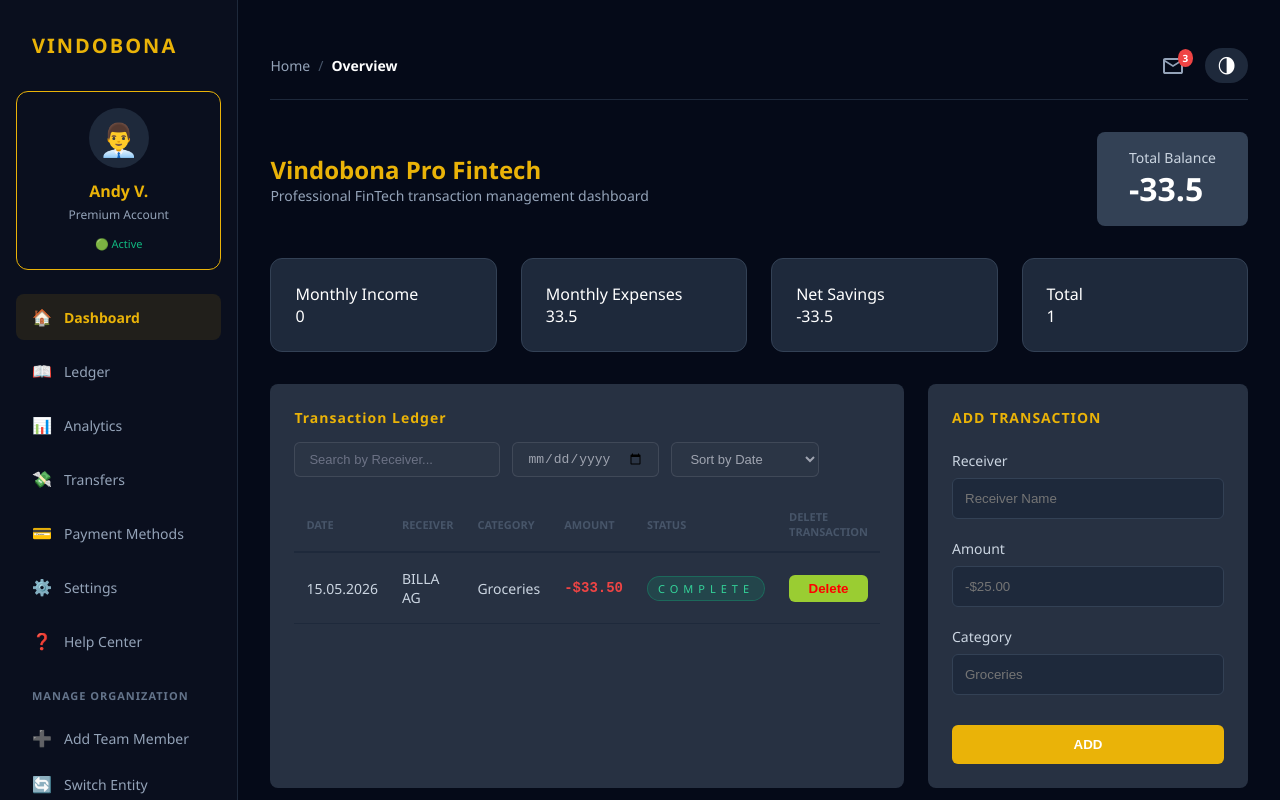
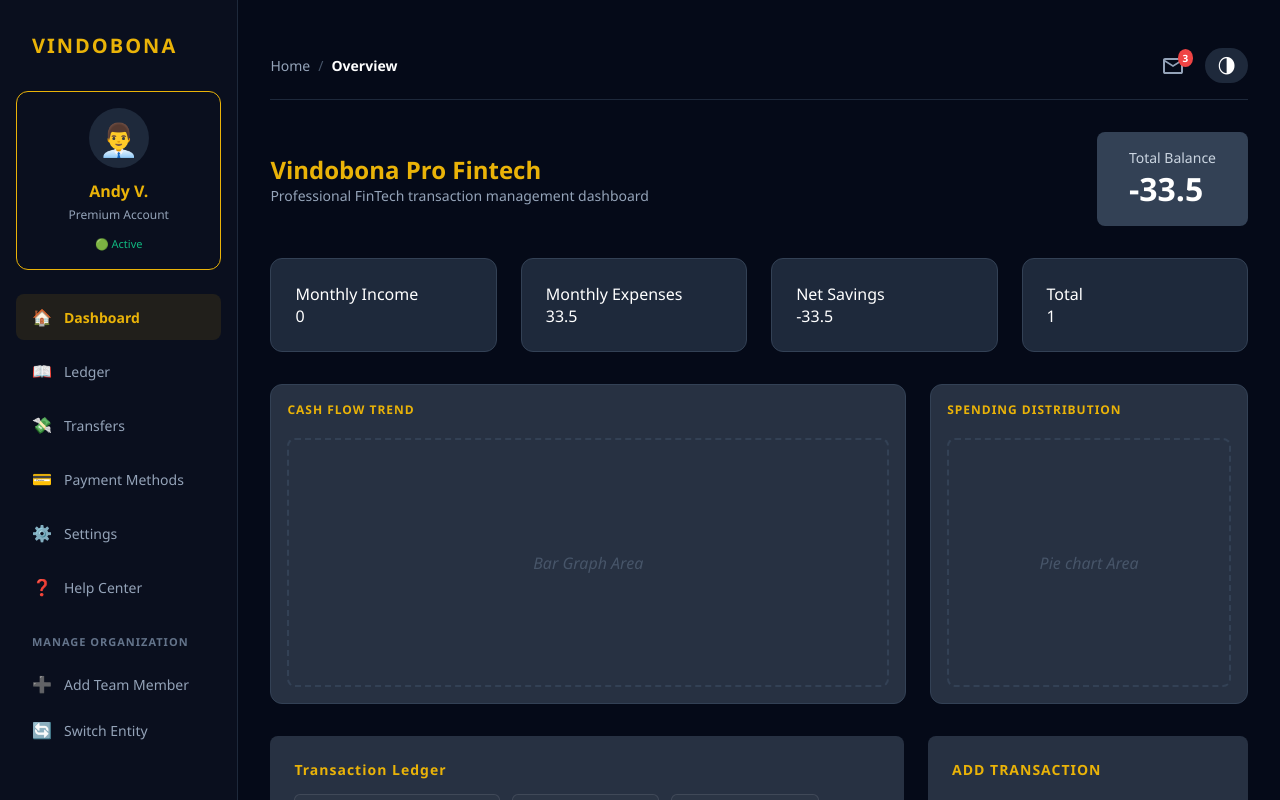
Before and after one commit to AndyRugero/Vindobona-Pro-FinTech, a React (Vite) app: page / in a window 1280 px wide. Shown: the top 800 px of the page. Built offline with nearby package versions, Linux system fonts and the light colour scheme.

Commit message:
nalyse..Layout erstellt und Recharts installiert

```diff
--- a/package.json
+++ b/package.json
@@ -11,7 +11,8 @@
   },
   "dependencies": {
     "react": "^19.2.4",
-    "react-dom": "^19.2.4"
+    "react-dom": "^19.2.4",
+    "recharts": "^3.8.1"
   },
   "devDependencies": {
     "@eslint/js": "^9.39.4",
--- /dev/null
+++ b/src/App.grid.css
@@ -0,0 +1,44 @@
+.analytic-grid {
+    display: grid;
+    grid-template-columns: 2fr 1fr;
+    /*two equal columns side by side*/
+    gap: 24px;
+    /*space btn charts*/
+    margin-top: 32px;
+    margin-bottom: 32px;
+
+    /*space btn letdger bellow */
+}
+
+.chart-box {
+    background-color: #273142;
+    padding: 16px;
+    min-height: 320px;
+    border: 1px solid #334155;
+    /* room for drawing later */
+    display: flex;
+    flex-direction: column;
+    border-radius: 12px;
+}
+
+.chart-box h3 {
+    color: #eab308;
+    /* Golden theme color */
+    font-size: 12px;
+    margin-top: 0;
+    margin-bottom: 20px;
+    text-transform: uppercase;
+    letter-spacing: 1px;
+}
+
+/* Placeholder style for the "Coming Soon" look */
+.chart-placeholder {
+    flex: 1;
+    display: flex;
+    align-items: center;
+    justify-content: center;
+    color: #475569;
+    border: 2px dashed #334155;
+    border-radius: 8px;
+    font-style: italic;
+}
--- a/src/App.tsx
+++ b/src/App.tsx
@@ -1,4 +1,5 @@
 import './App.css';
+import './App.grid.css';
 import DashboardHeader from './Components/DashboardHeader';
 import StatsRow from './Components/StatsRow';
 import TransactionForm from './Components/TransactionForm';
@@ -20,7 +21,17 @@ function App() {
         <DashboardHeader balance={totalBalance} />
         <StatsRow income={income} expenses={expenses}
           totalCount={ledgerData.length} />
+        <section className="analytic-grid">
+          <div className="chart-box">
+            <h3>Cash Flow Trend</h3>
+            <div className="chart-placeholder">Bar Graph Area</div>
+          </div>
 
+          <div className="chart-box">
+            <h3>Spending Distribution</h3>
+            <div className="chart-placeholder">Pie chart Area</div>
+          </div>
+        </section>
         <div className="dashboard-content">
           {/* Passing the raw data to the List (The List will handle its own search/sort!) */}
           <TransactionList transactions={ledgerData} onDelete={deleteEntry} />
--- a/src/Components/Sidebar.tsx
+++ b/src/Components/Sidebar.tsx
@@ -22,7 +22,6 @@ const Sidebar: React.FC = () => {
             <nav className="sidebar-nav">
                 <div className="nav-item active"><span className="nav-icon">🏠</span> Dashboard</div>
                 <div className="nav-item"><span className="nav-icon">📖</span> Ledger</div>
-                <div className="nav-item"><span className="nav-icon">📊</span> Analytics</div>
                 <div className="nav-item"><span className="nav-icon">💸</span> Transfers</div>
                 <div className="nav-item"><span className="nav-icon">💳</span> Payment Methods</div>
                 <div className="nav-item"><span className="nav-icon">⚙️</span> Settings</div>
```
Also changed, not shown: lessons/Lesson_25_Summary.md (added, +26 -0 lines), 1 other file (tests, documents, lock files or other folders).
